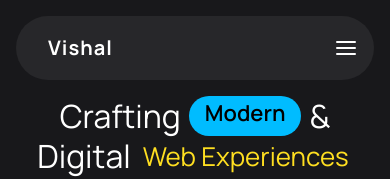
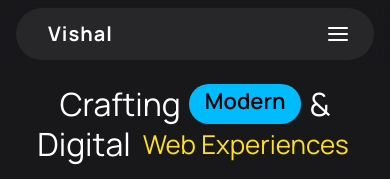
Before and after one commit to Vishalpatil0111/vishal_portfolio, a React (Vite) app: page / in a window 390 px wide. Shown: the top 179 px of the page. Built offline with nearby package versions, Linux system fonts and the light colour scheme.

Commit message:
New update

```diff
--- a/src/App.jsx
+++ b/src/App.jsx
@@ -9,7 +9,7 @@ import Resume from './pages/Resume';
 
 export default function App() {
   return (
-    <div className="main-font bg-zinc-900">
+    <div className="main-font  bg-zinc-900">
 
         <Navbar />
         <Routes>
--- a/src/components/Navbar.jsx
+++ b/src/components/Navbar.jsx
@@ -9,7 +9,6 @@ function Navbar() {
   const [open, setOpen] = useState(false);
   const location = useLocation();
 
-  // Detect if #projects is active
   const isProjectsActive = location.hash === "#projects";
 
   const menuVariants = {
@@ -26,13 +25,13 @@ function Navbar() {
 
   return (
     <>
-      {/* Navbar Wrapper */}
-      <div className="w-full  top-0 z-50 px-4 flex justify-center h-20 bg-transparent">
+      {/* Sticky Navbar Wrapper */}
+      <div className="w-full sticky top-0 z-50 px-4 py-2 bg-transparent backdrop-blur-md">
         <motion.div
           initial={{ y: -20, opacity: 0 }}
           animate={{ y: 0, opacity: 1 }}
           transition={{ duration: 0.6 }}
-          className="w-full max-w-6xl bg-zinc-800 rounded-full mt-4 px-5 py-3 text-white flex items-center justify-between"
+          className="w-full max-w-6xl mx-auto bg-zinc-800 rounded-full px-5 py-3 text-white flex items-center justify-between relative"
         >
           {/* Brand */}
           <motion.div
@@ -40,9 +39,7 @@ function Navbar() {
             initial="hidden"
             animate="visible"
             variants={{
-              visible: {
-                transition: { staggerChildren: 0.05 },
-              },
+              visible: { transition: { staggerChildren: 0.05 } },
             }}
           >
             {"Vishal".split("").map((char, i) => (
@@ -50,11 +47,7 @@ function Navbar() {
                 key={i}
                 variants={{
                   hidden: { opacity: 0, y: -10 },
-                  visible: {
-                    opacity: 1,
-                    y: 0,
-                    transition: { duration: 0.3 },
-                  },
+                  visible: { opacity: 1, y: 0, transition: { duration: 0.3 } },
                 }}
                 className="text-xl font-bold"
               >
@@ -110,7 +103,7 @@ function Navbar() {
 
           {/* Mobile Menu Button */}
           <button
-            className="md:hidden fixed right-8 gap-1 items-center text-white text-2xl"
+            className="md:hidden absolute right-6 text-white text-2xl"
             onClick={() => setOpen(true)}
           >
             <FiMenu />
@@ -126,7 +119,7 @@ function Navbar() {
             initial="hidden"
             animate="visible"
             exit="exit"
-            className="fixed top-0 right-0 w-72 h-full bg-zinc-900 text-white p-6 z-50 flex flex-col justify-between"
+            className="fixed top-0 right-0 w-72 h-full bg-zinc-900 text-white p-6 z-999 flex flex-col justify-between"
           >
             {/* Header */}
             <div className="flex justify-between items-center mb-6">
--- a/src/index.css
+++ b/src/index.css
@@ -5,9 +5,13 @@
 html,body {
   margin: 0;
   padding: 0;
-  overflow-x: hidden;
+
   scroll-behavior: smooth;
 }
+body {
+  overflow-x: hidden;
+}
+
 
 .main-font {
   font-family: "Manrope", sans-serif;
```
